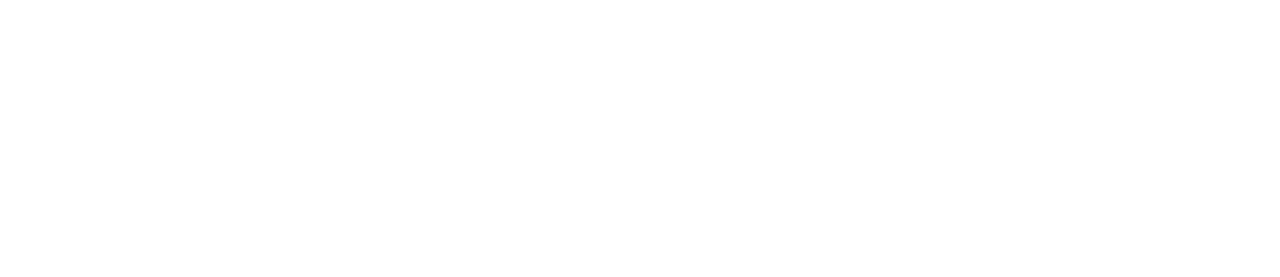
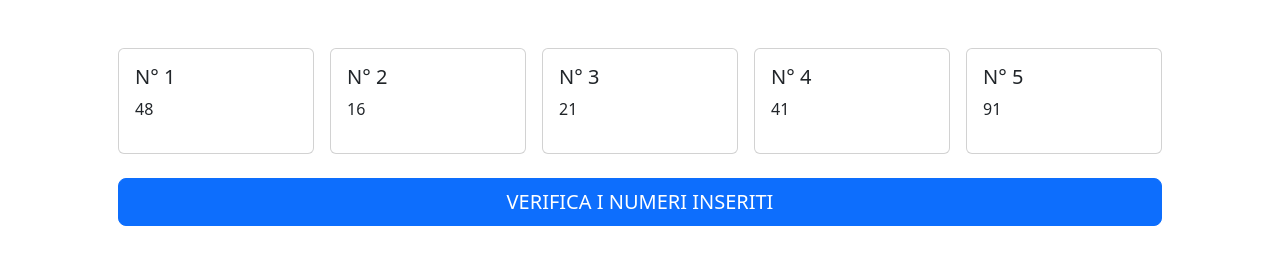
Before and after one commit to alexciccarese/js-simon, a plain HTML site: page index.html in a window 1280 px wide. Drawn offline with nearby package versions, Linux system fonts and the light colour scheme.

Commit message:
add generate random numbers

```diff
--- a/assets/main.js
+++ b/assets/main.js
@@ -0,0 +1,12 @@
+const randomEl = document.querySelectorAll('.random-number')
+const inputEl = document.querySelector('.input-numb')
+const buttonEl = document.querySelector('.btn')
+
+function generateRandom() {
+  for (let i = 0; i < randomEl.length; i++) {
+    let randomNumber = Math.floor(Math.random() * 100) + 1
+    randomEl[i].innerText = randomNumber
+  }
+
+}
+generateRandom()
--- a/index.html
+++ b/index.html
@@ -4,10 +4,65 @@
   <meta charset="UTF-8">
   <meta name="viewport" content="width=device-width, initial-scale=1.0">
   <title>Document</title>
+  <link href="https://cdn.jsdelivr.net/npm/bootstrap@5.3.3/dist/css/bootstrap.min.css" rel="stylesheet" integrity="sha384-QWTKZyjpPEjISv5WaRU9OFeRpok6YctnYmDr5pNlyT2bRjXh0JMhjY6hW+ALEwIH" crossorigin="anonymous">
+
 </head>
 <body>
 
 
+  <div class="container p-5">
+
+    <div class="d-flex gap-3">
+      <div class="card" style="width:18rem;">
+        <div class="card-body">
+          <h5 class="card-title">N° 1</h5>
+          <p class="card-text random-number"></p>
+          <input type="text" class="input-numb form-control d-none" placeholder="Inserisci il numero corretto" aria-label="Recipient's username" aria-describedby="basic-addon2" required>
+        </div>
+      </div>
+
+      <div class="card" style="width:18rem;">
+        <div class="card-body">
+          <h5 class="card-title">N° 2</h5>
+          <p class="card-text random-number"></p>
+          <input type="text" class="input-numb form-control d-none" placeholder="Inserisci il numero corretto" aria-label="Recipient's username" aria-describedby="basic-addon2" required>
+        </div>
+      </div>
+
+      <div class="card" style="width:18rem;">
+        <div class="card-body">
+          <h5 class="card-title">N° 3</h5>
+          <p class="card-text random-number"></p>
+          <input type="text" class="input-numb form-control d-none" placeholder="Inserisci il numero corretto" aria-label="Recipient's username" aria-describedby="basic-addon2" required>
+        </div>
+      </div>
+
+      <div class="card" style="width:18rem;">
+        <div class="card-body">
+          <h5 class="card-title">N° 4</h5>
+          <p class="card-text random-number"></p>
+          <input type="text" class="input-numb form-control d-none" placeholder="Inserisci il numero corretto" aria-label="Recipient's username" aria-describedby="basic-addon2" required>
+        </div>
+      </div>
+
+      <div class="card" style="width:18rem;">
+        <div class="card-body">
+          <h5 class="card-title">N° 5</h5>
+          <p class="card-text random-number"></p>
+          <input type="text" class="input-numb form-control d-none" placeholder="Inserisci il numero corretto" aria-label="Recipient's username" aria-describedby="basic-addon2" required>
+        </div>
+      </div>
+    </div>
+
+    <button type="button" class="btn btn-primary btn-lg mt-4 col-12">VERIFICA I NUMERI INSERITI</button>
+
+  </div>
+
+
+
   <script src="./assets/main.js"></script>
+
+  <script src="https://cdn.jsdelivr.net/npm/bootstrap@5.3.3/dist/js/bootstrap.bundle.min.js" integrity="sha384-YvpcrYf0tY3lHB60NNkmXc5s9fDVZLESaAA55NDzOxhy9GkcIdslK1eN7N6jIeHz" crossorigin="anonymous"></script>
+
 </body>
 </html>
```
